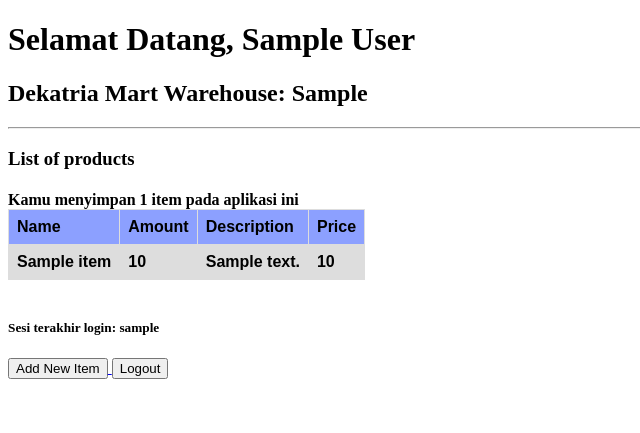
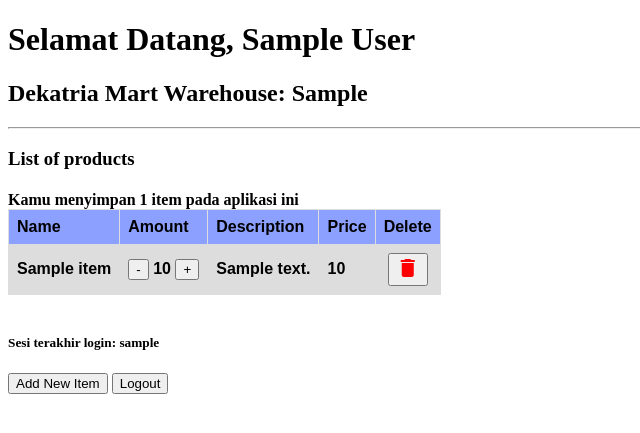
Before and after one commit to RobertBenyamin/DekatriaMart-Warehouse, a Django app: template main/templates/main.html in a window 1280 px wide. Shown: the top 433 px of the page, without its empty margins (0-640 px from the left). Run offline with Django 4.2, Linux system fonts and the light colour scheme; a user stored in the database is signed in; tables that the repository leaves empty hold one stand-in row (values such as "Sample post"); the template is opened without the code that fills it: values that come from a table or form of the project are taken from there, most other values are stand-ins (such as "Sample title", 1, 10 or a date in 2020).

Commit message:
feat: add inc, dec, and del item button

```diff
--- a/main/templates/main.html
+++ b/main/templates/main.html
@@ -12,14 +12,34 @@
         <th>Amount</th>
         <th>Description</th>
         <th>Price</th>
+        <th>Delete</th>
     </tr>
 
     {% for item in items %}
         <tr>
             <td>{{item.name}}</td>
-            <td>{{item.amount}}</td>
+            <td style="text-align: center;">
+                <a href="{% url 'main:decrease_amount' item.id %}" style="text-decoration: none;">
+                    <button>
+                        -
+                    </button>
+                </a>
+                {{item.amount}}
+                <a href="{% url 'main:increase_amount' item.id %}" style="text-decoration: none;">
+                    <button>
+                        +
+                    </button>
+                </a>
+            </td>
             <td>{{item.description}}</td>
             <td>{{item.price}}</td>
+            <td style="text-align: center;">
+                <a href="{% url 'main:delete_item' item.id %}" style="text-decoration: none;">
+                    <button>
+                        <i class="material-icons" style="color: red;">delete</i>
+                    </button>
+                </a>
+            </td>
         </tr>
     {% endfor %}
 </table>
@@ -28,12 +48,12 @@
 
 <h5>Sesi terakhir login: {{ last_login }}</h5>
 
-<a href="{% url 'main:create_item' %}">
+<a href="{% url 'main:create_item' %}" style="text-decoration: none;">
     <button>
         Add New Item
     </button>
 </a>
-<a href="{% url 'main:logout' %}">
+<a href="{% url 'main:logout' %}" style="text-decoration: none;">
     <button>
         Logout
     </button>
--- a/main/urls.py
+++ b/main/urls.py
@@ -1,7 +1,7 @@
 from django.urls import path
 from . import views
 from main.views import home, create_item, show_xml, show_json, show_xml_by_id, show_json_by_id
-from main.views import register, login_user, logout_user
+from main.views import register, login_user, logout_user, increase_amount, decrease_amount
 
 app_name = 'main'
 
@@ -9,10 +9,14 @@ urlpatterns = [
     path('', views.home, name='home'),
 
     path('create-item', create_item, name='create_item'),
+    path('delete-item/<int:item_id>/', views.delete_item, name='delete_item'),
 
     path('register/', register, name='register'),
     path('login/', login_user, name='login'),
     path('logout/', logout_user, name='logout'),
+
+    path('increase-amount/<int:item_id>/', views.increase_amount, name='increase_amount'),
+    path('decrease-amount/<int:item_id>/', views.decrease_amount, name='decrease_amount'),
 
     path('xml/', show_xml, name='show_xml'),
     path('xml/<int:id>/', show_xml_by_id, name='show_xml_by_id'),
--- a/templates/base.html
+++ b/templates/base.html
@@ -8,6 +8,7 @@
             content="width=device-width, initial-scale=1.0"
         />
         <link rel="stylesheet" href="{% static 'styles/main.css' %}">
+        <link href="https://fonts.googleapis.com/icon?family=Material+Icons" rel="stylesheet">
         {% block meta %}
         {% endblock meta %}
     </head>
```
Also changed, not shown: main/templates/delete_item.html (added, +12 -0 lines), main/views.py (+24 -0 lines).
